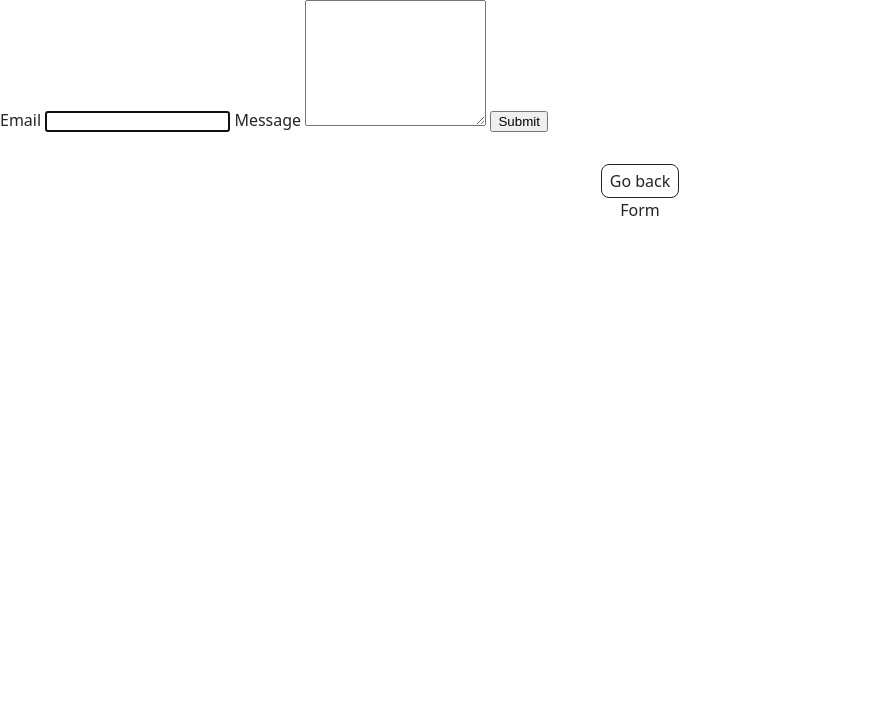
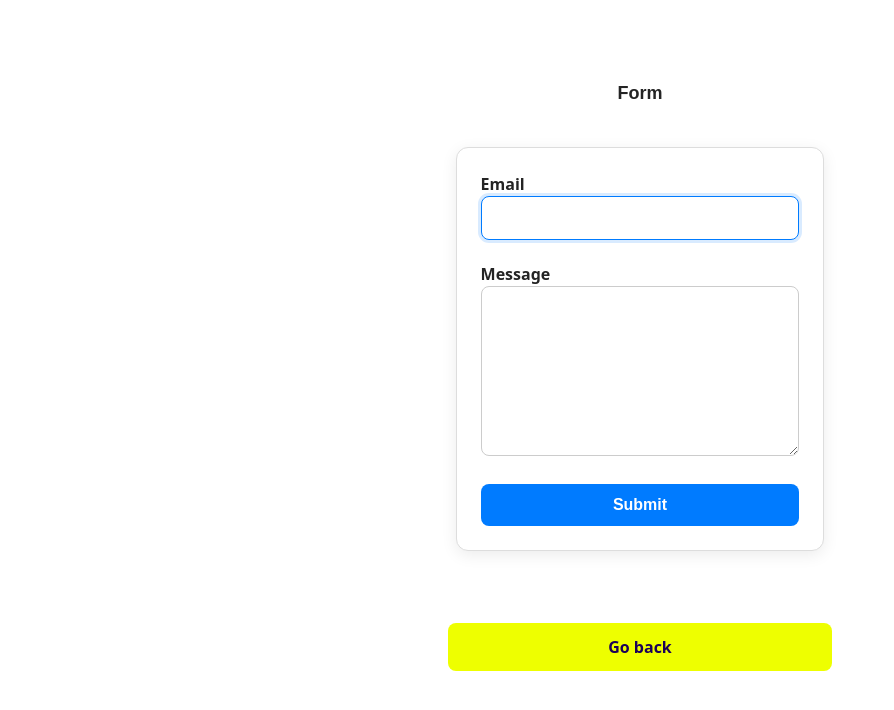
Before and after one commit to ttulska-debug/goit-js-hw-09, a website built with Vite: page src/2-form.html in a window 1280 px wide. Shown: the whole page, without its empty margins (0-894 px from the left). Built offline with nearby package versions, Linux system fonts and the light colour scheme.

Commit message:
add form files

```diff
--- a/src/2-form.html
+++ b/src/2-form.html
@@ -8,7 +8,11 @@
     <link rel="stylesheet" href="./css/styles.css" />
   </head>
   <body>
-        <form class="feedback-form" autocomplete="off">
+    <div class="container">
+          Form
+    </div>
+
+    <form class="feedback-form" autocomplete="off">
       <label>
         Email
         <input type="email" name="email" autofocus />
@@ -22,9 +26,7 @@
 
     <main>
         <a class="back-link" href="./index.html">Go back</a>
-      <div class="container">
-       Form
-      </div>
+
     </main>
 
   <script type="module" src="./js/2-form.js"></script>
--- /dev/null
+++ b/src/css/form.css
@@ -0,0 +1,81 @@
+.container,
+.main-title{
+    display: flex;
+    margin-top: 80px;
+    max-width: 100%;
+    justify-content: center;
+    font-family: "Raleway", sans-serif;
+    font-weight: 800;
+    font-size: 18px;
+}
+
+
+.feedback-form {
+  max-width: 400px;
+  margin: 40px auto;
+  padding: 24px;
+  background: #fff;
+  border: 1px solid #ddd;
+  border-radius: 12px;
+  box-shadow: 0 4px 16px rgba(0, 0, 0, 0.08);
+}
+
+label {
+  display: block;
+  margin-bottom: 6px;
+  font-weight: 600;
+}
+
+input,
+textarea,
+select {
+  width: 100%;
+  padding: 12px 14px;
+  margin-bottom: 16px;
+  box-sizing: border-box;
+
+  border: 1px solid #ccc;
+  border-radius: 8px;
+  font-size: 16px;
+  outline: none;
+  transition: border-color 0.2s, box-shadow 0.2s;
+}
+
+input:focus,
+textarea:focus,
+select:focus {
+  border-color: #007bff;
+  box-shadow: 0 0 0 3px rgba(0, 123, 255, 0.15);
+}
+
+button {
+  width: 100%;
+  padding: 12px;
+  border: none;
+  border-radius: 8px;
+
+  background: #007bff;
+  color: white;
+  font-size: 16px;
+  font-weight: 600;
+  cursor: pointer;
+  transition: background 0.2s;
+}
+
+button:hover {
+  background: #0056b3;}
+
+.back-link {
+    width: 360px;
+    padding: 12px;
+    border: none;
+    border-radius: 8px;
+
+    background: #eeff00;
+    color: rgb(27, 0, 88);
+    font-size: 16px;
+    font-weight: 600;
+    cursor: pointer;
+    transition: cubic-bezier(0.075, 0.82, 0.165, 1).2s;
+
+  }
--- a/src/css/header.css
+++ b/src/css/header.css
@@ -19,8 +19,9 @@
 .nav-link {
   position: relative;
   display: block;
-  font-weight: 500;
-  letter-spacing: 0.02em;
+  font-family: "Raleway", sans-serif;
+  font-weight: 800;
+  font-size: 18px;
   transition: 200ms ease-in;
 }
 .nav-link:hover,
--- a/src/css/styles.css
+++ b/src/css/styles.css
@@ -16,3 +16,4 @@
 @import url('./badges.css');
 @import url('./back-link.css');
 @import url('./footer.css');
+@import url(./form.css)
```
Also changed, not shown: src/1-gallery.html (+4 -5 lines).
